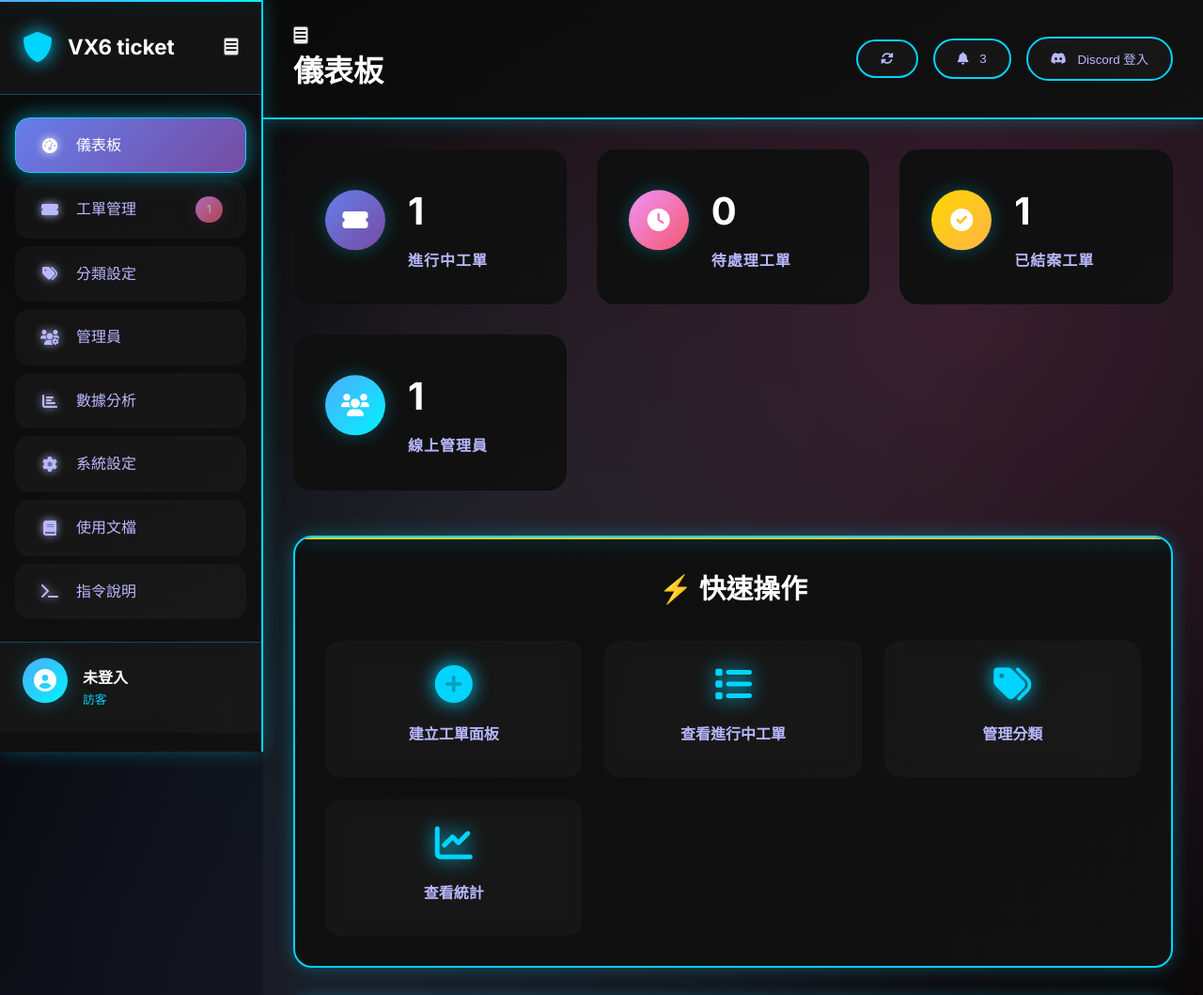
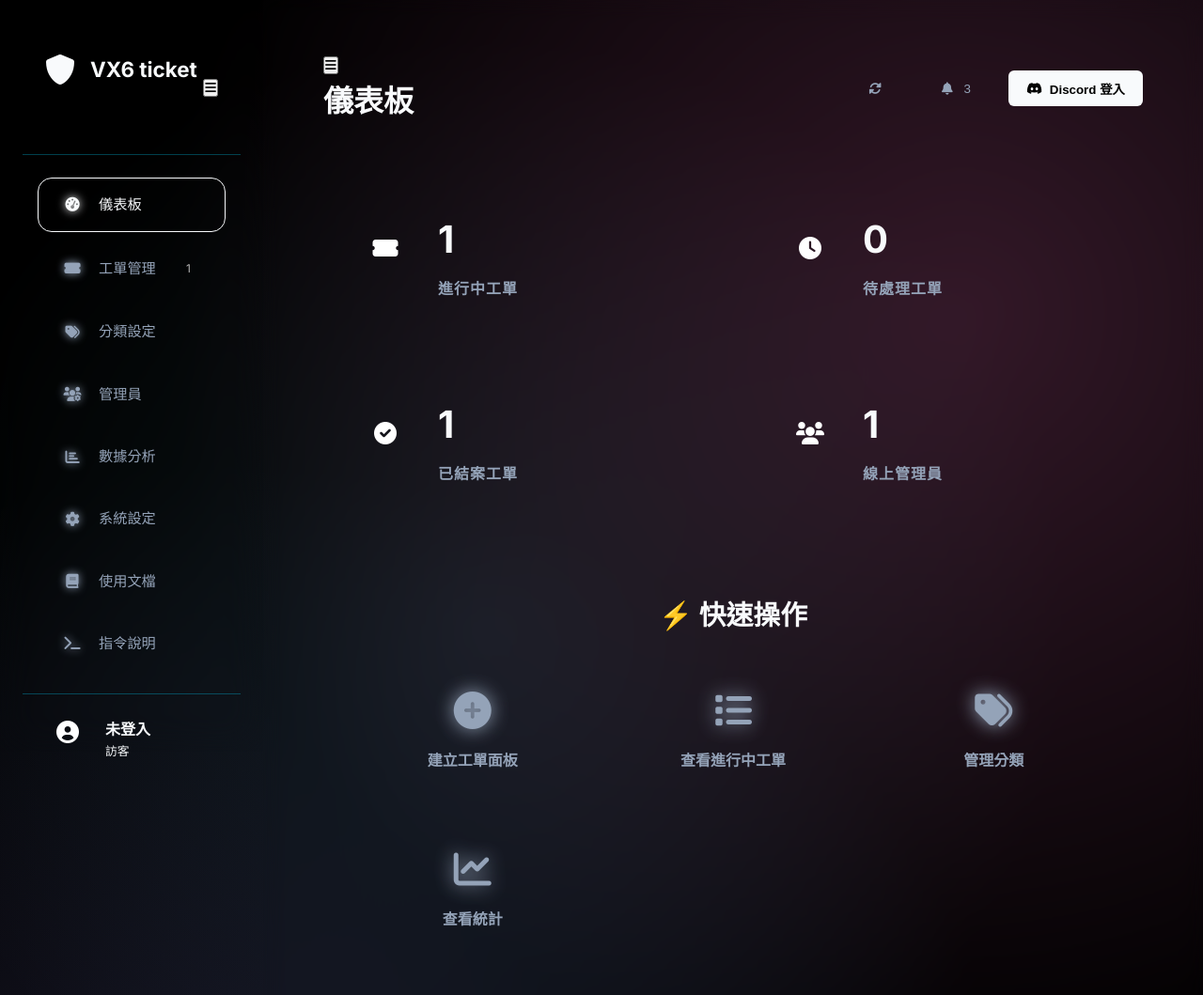
Before and after one commit to huchialun9-ctrl/VX6, a website: page public/index.html in a window 1280 px wide. Shown: the top 1059 px of the page at 94% size. Drawn offline with Linux system fonts and the light colour scheme; no server answers.

Commit message:
Update styles.css

```diff
--- a/public/styles.css
+++ b/public/styles.css
@@ -1,40 +1,120 @@
-/* NFT風格 - SentinelTicket 系統樣式 */
-
-/* 基礎設定 */
+:root {
+    --bg-main: #000000;          /* 純黑背景 */
+    --bg-card: #111111;          /* 深灰卡片 */
+    --accent-color: #3b82f6;     /* 科技藍 */
+    --text-primary: #f8fafc;     /* 近純白文字 */
+    --text-secondary: #94a3b8;   /* 灰文字 */
+    --border-color: #262626;     /* 極細深灰邊框 */
+    --font-main: 'Inter', system-ui, -apple-system, sans-serif;
+}
+
 * {
     margin: 0;
     padding: 0;
     box-sizing: border-box;
 }
 
-:root {
-    /* NFT 主色調 */
-    --primary-gradient: linear-gradient(135deg, #667eea 0%, #764ba2 100%);
-    --secondary-gradient: linear-gradient(135deg, #f093fb 0%, #f5576c 100%);
-    --accent-gradient: linear-gradient(135deg, #4facfe 0%, #00f2fe 100%);
-    --gold-gradient: linear-gradient(135deg, #ffd700 0%, #ffb347 100%);
-
-    /* 背景色 - 更深的黑色主題 */
-    --bg-primary: #000000;
-    --bg-secondary: #0a0a0a;
-    --bg-tertiary: #111111;
-    --bg-card: #0f0f0f;
-    --bg-glass: rgba(255, 255, 255, 0.03);
-
-    /* 文字色 */
-    --text-primary: #ffffff;
-    --text-secondary: #b8b8ff;
-    --text-accent: #00d4ff;
-    --text-gold: #ffd700;
-
-    /* 邊框和陰影 */
-    --border-neon: #00d4ff;
-    --border-gold: #ffd700;
-    --shadow-neon: 0 0 20px rgba(0, 212, 255, 0.3);
-    --shadow-gold: 0 0 20px rgba(255, 215, 0, 0.3);
-    --shadow-purple: 0 0 20px rgba(118, 75, 162, 0.3);
-
-    /* 動畫 */
+body {
+    background-color: var(--bg-main);
+    color: var(--text-primary);
+    font-family: var(--font-main);
+    overflow-x: hidden;
+}
+
+/* 側邊欄：專業收納感 */
+.sidebar {
+    width: 240px;
+    height: 100vh;
+    background-color: var(--bg-main);
+    border-right: 1px solid var(--border-color);
+    padding: 1.5rem;
+    position: fixed;
+}
+
+.logo {
+    display: flex;
+    align-items: center;
+    gap: 12px;
+    font-size: 1.25rem;
+    font-weight: 700;
+    color: var(--text-primary);
+    margin-bottom: 2.5rem;
+}
+
+.nav-item {
+    list-style: none;
+    margin-bottom: 0.25rem;
+}
+
+.nav-link {
+    display: flex;
+    align-items: center;
+    gap: 10px;
+    padding: 0.6rem 1rem;
+    color: var(--text-secondary);
+    text-decoration: none;
+    border-radius: 8px;
+    font-size: 0.95rem;
+    transition: 0.2s;
+}
+
+.nav-link:hover, .nav-item.active .nav-link {
+    background-color: #1a1a1a;
+    color: var(--text-primary);
+}
+
+/* 主要內容區 */
+.main-content {
+    margin-left: 240px;
+    padding: 2rem;
+    background-color: var(--bg-main);
+}
+
+/* 數據卡片：捨棄發光效果，改用極簡線條 */
+.stats-row {
+    display: grid;
+    grid-template-columns: repeat(auto-fit, minmax(200px, 1fr));
+    gap: 1.5rem;
+    margin-bottom: 2rem;
+}
+
+.stat-card {
+    background-color: var(--bg-card);
+    border: 1px solid var(--border-color);
+    padding: 1.5rem;
+    border-radius: 12px;
+}
+
+.stat-card h3 {
+    font-size: 1.8rem;
+    margin-bottom: 0.5rem;
+}
+
+.stat-card p {
+    color: var(--text-secondary);
+    font-size: 0.85rem;
+    text-transform: uppercase;
+    letter-spacing: 0.05em;
+}
+
+/* Discord 登入按鈕：純白極簡風格 */
+#loginBtn {
+    background-color: var(--text-primary);
+    color: var(--bg-main);
+    border: none;
+    padding: 0.6rem 1.2rem;
+    border-radius: 6px;
+    font-weight: 600;
+    display: flex;
+    align-items: center;
+    gap: 8px;
+    cursor: pointer;
+    transition: 0.2s;
+}
+
+#loginBtn:hover {
+    background-color: #e2e8f0;
+}    /* 動畫 */
     --transition: all 0.3s cubic-bezier(0.4, 0, 0.2, 1);
     --glow-animation: glow 2s ease-in-out infinite alternate;
 }
```
